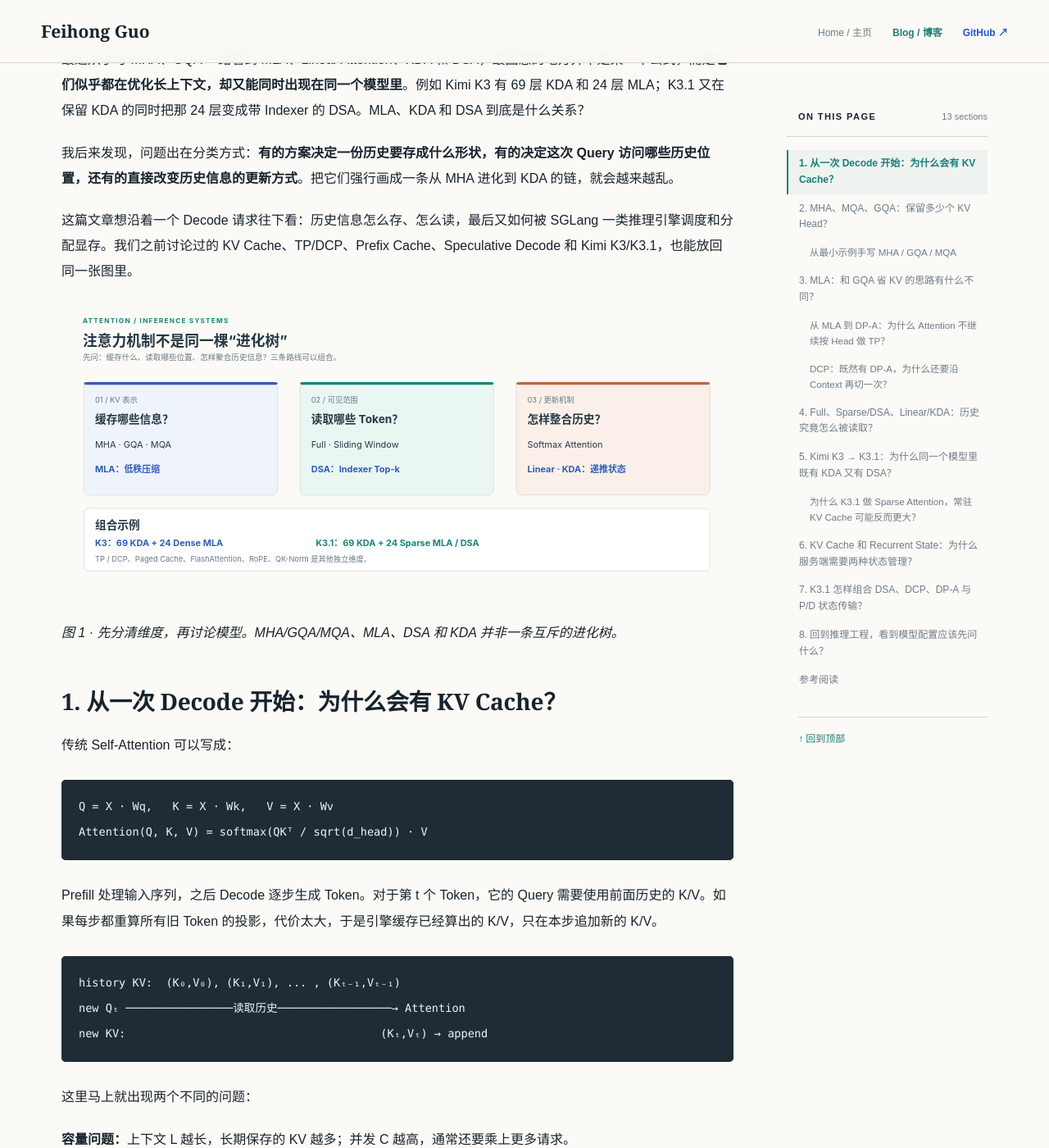
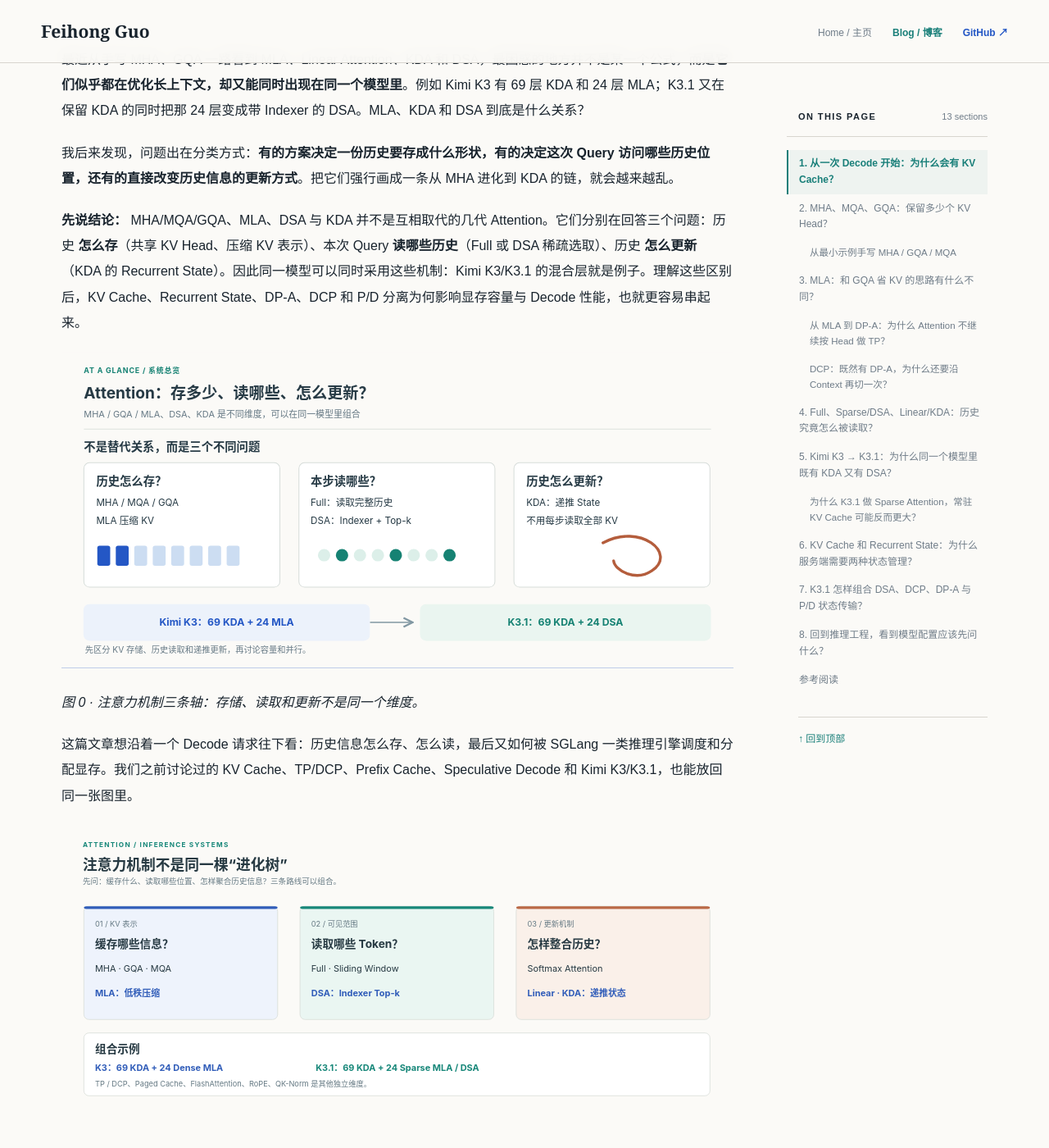
Before and after one commit to Phoenix3334/Phoenix3334.github.io, a Jekyll site: the page built from _posts/2026-11-19-attention-from-gqa-to-kimi-k31.md, in a window 1280 px wide and 1400 px high, scrolled down 592 px. Shown: the whole window at 82% size. Built offline with Jekyll 4.4.1, drawn with Linux system fonts in a browser that asks for light colours.

Commit message:
blog: add concise executive takeaway and visual overview

```diff
--- a/_posts/2026-11-19-attention-from-gqa-to-kimi-k31.md
+++ b/_posts/2026-11-19-attention-from-gqa-to-kimi-k31.md
@@ -10,6 +10,16 @@ tags: [Attention, GQA, MLA, DSA, KDA, Kimi-K3, Inference-Systems]
 最近从手写 MHA、GQA 一路看到 MLA、Linear Attention、KDA 和 DSA，最困惑的地方并不是某一个公式，而是**它们似乎都在优化长上下文，却又能同时出现在同一个模型里**。例如 Kimi K3 有 69 层 KDA 和 24 层 MLA；K3.1 又在保留 KDA 的同时把那 24 层变成带 Indexer 的 DSA。MLA、KDA 和 DSA 到底是什么关系？
 
 我后来发现，问题出在分类方式：**有的方案决定一份历史要存成什么形状，有的决定这次 Query 访问哪些历史位置，还有的直接改变历史信息的更新方式**。把它们强行画成一条从 MHA 进化到 KDA 的链，就会越来越乱。
+
+**先说结论：** MHA/MQA/GQA、MLA、DSA 与 KDA 并不是互相取代的几代 Attention。它们分别在回答三个问题：历史 **怎么存**（共享 KV Head、压缩 KV 表示）、本次 Query **读哪些历史**（Full 或 DSA 稀疏选取）、历史 **怎么更新**（KDA 的 Recurrent State）。因此同一模型可以同时采用这些机制：Kimi K3/K3.1 的混合层就是例子。理解这些区别后，KV Cache、Recurrent State、DP-A、DCP 和 P/D 分离为何影响显存容量与 Decode 性能，也就更容易串起来。
+
+<p align="center">
+  <a href="/assets/posts/attention-summary.svg" target="_blank" rel="noopener noreferrer" title="打开Attention总结图">
+    <img src="/assets/posts/attention-summary.svg" width="100%" alt="Attention 文章总览，突出核心机制与因果关系">
+  </a>
+</p>
+
+*图 0 · 注意力机制三条轴：存储、读取和更新不是同一个维度。*
 
 这篇文章想沿着一个 Decode 请求往下看：历史信息怎么存、怎么读，最后又如何被 SGLang 一类推理引擎调度和分配显存。我们之前讨论过的 KV Cache、TP/DCP、Prefix Cache、Speculative Decode 和 Kimi K3/K3.1，也能放回同一张图里。
 
```
